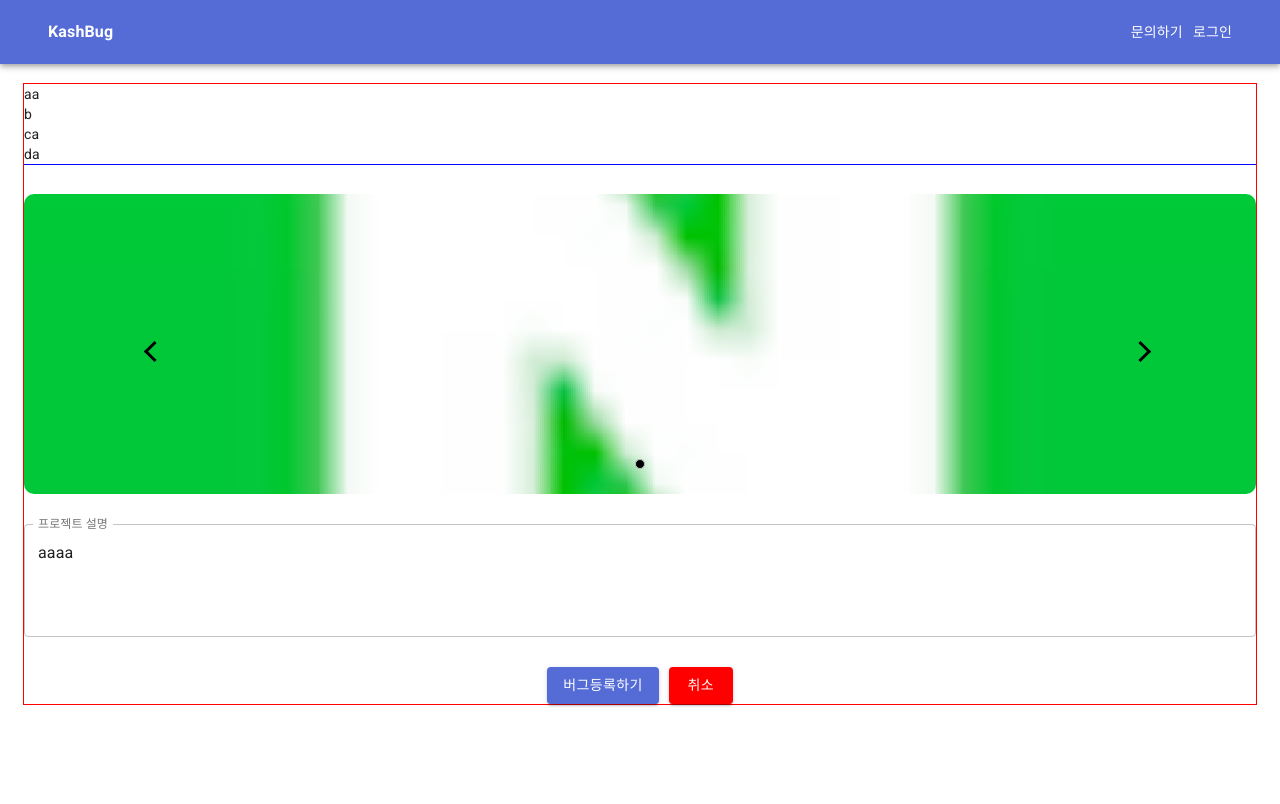
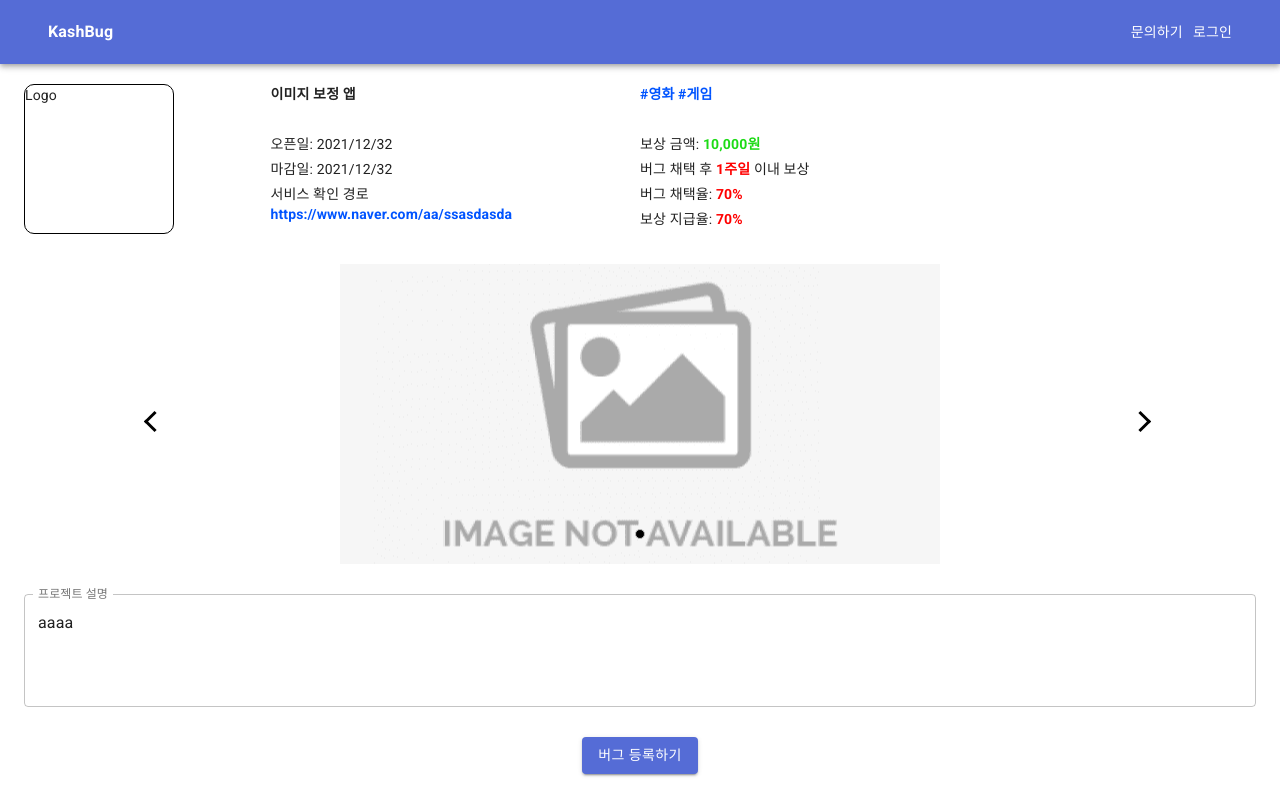
Before and after one commit to kashbug/kashbug-frontend, a Next.js app: page /project/detail in a window 1280 px wide. Built offline with nearby package versions, Linux system fonts and the light colour scheme.

Commit message:
[project-add] 프로세스 상세 페이지 추가

```diff
--- a/package.json
+++ b/package.json
@@ -16,6 +16,7 @@
     "@types/styled-components": "^5.1.5",
     "babel-plugin-styled-components": "^1.12.0",
     "date-fns": "^2.16.1",
+    "dayjs": "^1.10.3",
     "next": "10.0.3",
     "react": "17.0.1",
     "react-dom": "17.0.1",
--- a/src/components/slider.tsx
+++ b/src/components/slider.tsx
@@ -2,10 +2,10 @@ import React, { useState, useEffect } from 'react';
 import styled from 'styled-components';
 
 const SliderWrap = styled.div`
-    position:relative;height:${(props:any) => props.height || '400px'};
+    position:relative;
+    height:${(props:any) => props.height || '400px'};
     background-image: url(${(props:any) => props.image || ''});
     background-repeat: no-repeat;
-    background-size: cover;
     background-position: center;
     border-radius: ${(props:any) => props.radius || 0};
 `;
--- a/src/containers/project/add/ProjectAddContainer.tsx
+++ b/src/containers/project/add/ProjectAddContainer.tsx
@@ -24,7 +24,7 @@ const Add = styled.div`
     position:absolute;left:50%;top:50%;transform:translate(-50%, -50%);padding:20px;width:100%;
 `;
 
-const STEP = ['기본정보', '부가정보', '확인', '결제'];
+const STEP = ['기본정보', '부가정보', '미리보기', '결제'];
 
 const useStyles = makeStyles((theme: Theme) =>
     createStyles({
@@ -110,7 +110,7 @@ const ProjectAddContainer = ({ width }: ProjectAddContainerProps) => {
                     }
                     {
                         activeStep === 2 && (
-                            <Confirm />
+                            <Confirm projectData={projectData} />
                         )
                     }
                     <div style={{ textAlign: 'center' }}>
--- a/src/containers/project/detail/Info.tsx
+++ b/src/containers/project/detail/Info.tsx
@@ -1,16 +1,66 @@
 import styled from "styled-components";
 
 const Wrap = styled.div`
-    outline:1px solid blue;
     &:after{content:'';display:block;clear: both;}
 `;
+interface ColProps {
+    width: string;
+};
+const Col = styled.div<ColProps>`
+    width:${(props:any) => props.width || '20%'};
+    height:150px;
+    float:left;
+`;
+const Logo = styled.div`
+    border:1px solid #000;
+    height:150px;
+    width:150px;
+    border-radius: 10px;
+`;
+const Category = styled.span`
+    cursor: pointer;
+    margin-right:5px;
+    color:#0054FF;
+    font-weight:bold;
+`;
+const Title = styled.h4`
+    margin: 0 0;
+`;
+interface TxtProps {
+    top?: string;
+};
+const Txt = styled.div<TxtProps>`
+    margin-top: ${(props:any) => props.top || '0px'};
+`;
+const Emp = styled.span`
+    cursor: pointer;
+    font-weight:bold;
+    color: ${(props:any) => props.color || '#000'};
+`;
+const openPop = () => {
+    window.open('', "_target", "width=500,height=600");
+};
 const Info = () => {
     return (
         <Wrap>
-            <div>aa</div>
-            <div>b</div>
-            <div>ca</div>
-            <div>da</div>
+            <Col width={'20%'}>
+                <Logo>Logo</Logo>
+            </Col>
+            <Col width={'30%'}>
+                <Title>이미지 보정 앱</Title>
+                <Txt top="30px">오픈일: 2021/12/32</Txt>
+                <Txt top="5px">마감일: 2021/12/32</Txt>
+                <Txt top="5px">서비스 확인 경로</Txt>
+                <Txt onClick={openPop}><Emp color="#0054FF">https://www.naver.com/aa/ssasdasda</Emp></Txt>
+            </Col>
+            <Col width={'30%'}>
+                <Category>#영화 #게임</Category>
+                <Txt top="30px">보상 금액: <Emp color="#1DDB16">10,000원</Emp></Txt>
+                <Txt top="5px">버그 채택 후 <Emp color="#FF0000">1주일</Emp> 이내 보상</Txt>
+                <Txt top="5px">버그 채택율: <Emp color="#FF0000">70%</Emp></Txt>
+                <Txt top="5px">보상 지급율: <Emp color="#FF0000">70%</Emp></Txt>
+            </Col>
+            <Col width={'20%'} />
         </Wrap>
     );
 };
--- a/src/containers/project/detail/ProjectDetailContainer.tsx
+++ b/src/containers/project/detail/ProjectDetailContainer.tsx
@@ -6,14 +6,13 @@ import { TextField, FormControl, Button } from '@material-ui/core';
 
 const Wrap = styled.div`
     margin-top:20px;
-    outline:1px solid red;
 `;
 const ProjectDetailContainer = () => {
     return (
         <Wrap>
             <Info />
             <div style={{ marginTop: '30px' }}>
-                <Slider images={['/naver.png']} height="300px" radius="10px" />
+                <Slider images={['/img_notfound.png']} height="300px" radius="10px" />
             </div>
             <FormControl style={{ width: '100%', marginTop: '30px' }}>
                 <TextField
@@ -27,8 +26,7 @@ const ProjectDetailContainer = () => {
                 />
             </FormControl>
             <div style={{ margin: '30px 0', textAlign: 'center' }}>
-                <Button variant="contained" color="primary">버그등록하기</Button>
-                <Button variant="contained" color="secondary" style={{ marginLeft: '10px' }}>취소</Button>
+                <Button variant="contained" color="primary">버그 등록하기</Button>
             </div>
         </Wrap>
     );
--- a/src/pages/index.tsx
+++ b/src/pages/index.tsx
@@ -8,7 +8,7 @@ const Index = () => {
 		<>
 			<NavBar />
 			<div style={{ marginTop: '60px'}}>
-                <Slider images={['/naver.png', '/kakao.png', '/facebook.png']} height={'400px'} />
+                <Slider images={['/img_notfound.png']} height={'400px'} />
             </div>
 			<Layout>
 				<IndexContainer />
--- a/src/pages/project/add/[step].tsx
+++ b/src/pages/project/add/[step].tsx
@@ -10,7 +10,7 @@ interface StepProps {
 const Step = ({ asPath }: StepProps) => {
     return(
         <>
-            <NavBar />
+            <NavBar position="relative"/>
             <Layout>
                 <ProjectAddContainer />
             </Layout>
```
Also changed, not shown: src/containers/project/add/Confirm.tsx (+105 -3 lines), src/containers/project/add/SubInfo.tsx (+4 -4 lines), src/enumType/Project.tsx (+4 -4 lines), public/img_notfound.png (added), 1 other file (tests, documents, lock files or other folders).
